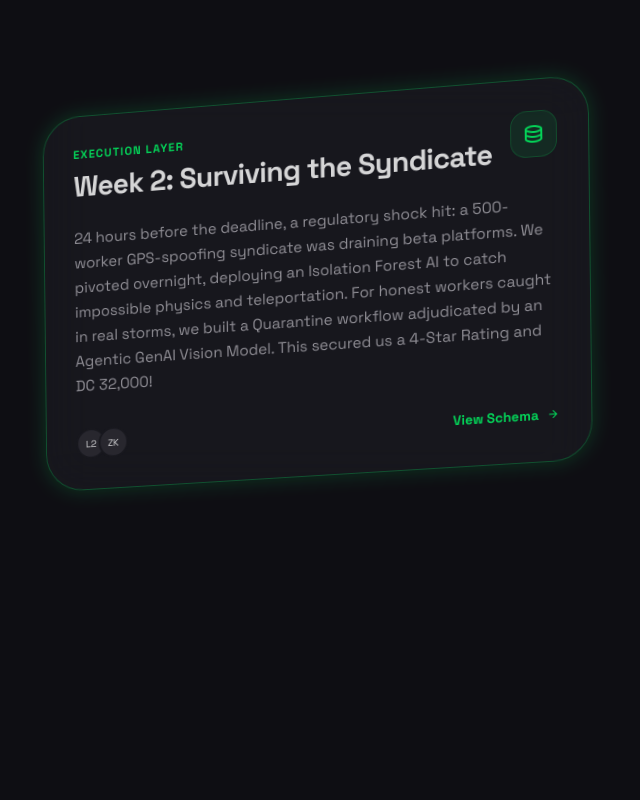
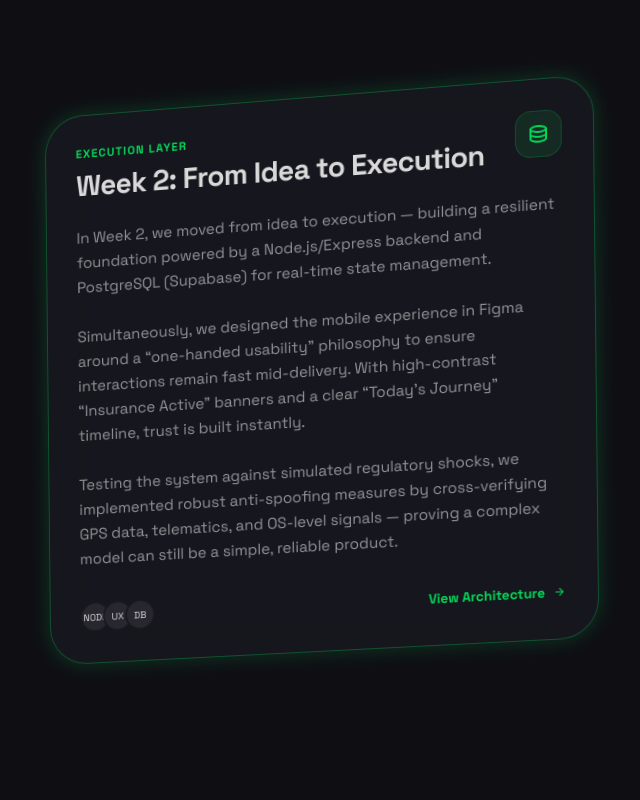
Before and after one commit to TarunSitaraman/devtrails-blog, a React (Vite) app: page / in a window 1280 px wide. Shown: the part 1240-2040 px from the top of the page, without its empty margins (254-894 px from the left). Built offline with nearby package versions, Linux system fonts and the light colour scheme.

Commit message:
Updated week 2

```diff
--- a/src/components/FeatureModal.jsx
+++ b/src/components/FeatureModal.jsx
@@ -60,10 +60,10 @@ export default function FeatureModal({ itemId, onClose }) {
             </div>
             <div>
               <h3 className="text-white font-bold text-lg tracking-tight">
-                {itemId === 0 ? 'Parametric Surcharge Flow' : itemId === 1 ? 'Quarantine Workflow Matrix' : 'Live XGBoost Sandbox'}
+                {itemId === 0 ? 'Parametric Surcharge Flow' : itemId === 1 ? 'Execution Architecture & Anti-Spoofing' : 'Live XGBoost Sandbox'}
               </h3>
               <p className="text-on-surface-variant text-xs uppercase tracking-widest">
-                {itemId === 0 ? 'Module Inspector' : itemId === 1 ? 'Schema Viewer' : 'Interactive Demo'}
+                {itemId === 0 ? 'Module Inspector' : itemId === 1 ? 'System Overview' : 'Interactive Demo'}
               </p>
             </div>
           </div>
@@ -165,6 +165,38 @@ export default function FeatureModal({ itemId, onClose }) {
                   <p className="text-lg font-bold text-secondary text-center">Agentic Vision<br/><span className="text-sm text-secondary/70 font-normal">Claim Adjudication</span></p>
                 </div>
               </div>
+
+              {/* Additional Week 2 Deliverables */}
+              <div className="mt-12 mb-8">
+                <h5 className="text-sm font-bold text-on-surface-variant uppercase tracking-widest mb-6 text-center">Week 2 Production Milestones</h5>
+                <div className="grid grid-cols-1 md:grid-cols-3 gap-6">
+
+                  <div className="scroll-animate-card opacity-0 translate-y-12 transition-all duration-700 ease-out delay-100 p-6 rounded-2xl bg-[#0e0e13] border border-outline-variant/20 shadow-lg flex flex-col gap-4 hover:border-primary/30 group">
+                    <span className="material-symbols-outlined text-3xl text-primary group-hover:scale-110 transition-transform">dns</span>
+                    <div>
+                      <h6 className="text-white font-bold mb-2">High-Performance Backend</h6>
+                      <p className="text-xs text-on-surface-variant leading-relaxed">Built a resilient Node.js/Express infrastructure backed by PostgreSQL (Supabase) for seamless, real-time state management.</p>
+                    </div>
+                  </div>
+
+                  <div className="scroll-animate-card opacity-0 translate-y-12 transition-all duration-700 ease-out delay-200 p-6 rounded-2xl bg-[#0e0e13] border border-outline-variant/20 shadow-lg flex flex-col gap-4 hover:border-secondary/30 group">
+                    <span className="material-symbols-outlined text-3xl text-secondary group-hover:scale-110 transition-transform">touch_app</span>
+                    <div>
+                      <h6 className="text-white font-bold mb-2">Figma "One-Handed" UX</h6>
+                      <p className="text-xs text-on-surface-variant leading-relaxed">Designed high-contrast "Insurance Active" banners and "Today's Journey" timelines tailored for mid-delivery usability.</p>
+                    </div>
+                  </div>
+
+                  <div className="scroll-animate-card opacity-0 translate-y-12 transition-all duration-700 ease-out delay-300 p-6 rounded-2xl bg-[#0e0e13] border border-outline-variant/20 shadow-lg flex flex-col gap-4 hover:border-white/30 group">
+                    <span className="material-symbols-outlined text-3xl text-white group-hover:scale-110 transition-transform">bolt</span>
+                    <div>
+                      <h6 className="text-white font-bold mb-2">Zero-Touch Claims</h6>
+                      <p className="text-xs text-on-surface-variant leading-relaxed">Engineered a frictionless interface that automatically pushes "Disruption Detected" alerts when rigorous triggers are met.</p>
+                    </div>
+                  </div>
+
+                </div>
+              </div>
             </div>
           )}
 
--- a/src/components/TimelineSpine.jsx
+++ b/src/components/TimelineSpine.jsx
@@ -17,15 +17,15 @@ const cardsData = [
   },
   {
     layer: 'Execution Layer',
-    title: 'Week 2: Surviving the Syndicate',
+    title: 'Week 2: From Idea to Execution',
     icon: 'database',
-    content: '24 hours before the deadline, a regulatory shock hit: a 500-worker GPS-spoofing syndicate was draining beta platforms. We pivoted overnight, deploying an Isolation Forest AI to catch impossible physics and teleportation. For honest workers caught in real storms, we built a Quarantine workflow adjudicated by an Agentic GenAI Vision Model. This secured us a 4-Star Rating and DC 32,000!',
+    content: "In Week 2, we moved from idea to execution — building a resilient foundation powered by a Node.js/Express backend and PostgreSQL (Supabase) for real-time state management.\n\nSimultaneously, we designed the mobile experience in Figma around a “one-handed usability” philosophy to ensure interactions remain fast mid-delivery. With high-contrast “Insurance Active” banners and a clear “Today’s Journey” timeline, trust is built instantly.\n\nTesting the system against simulated regulatory shocks, we implemented robust anti-spoofing measures by cross-verifying GPS data, telematics, and OS-level signals — proving a complex model can still be a simple, reliable product.",
     glowClass: 'kinetic-glow-green',
     accentColor: 'text-secondary',
     bgLight: 'bg-secondary/10',
     borderLight: 'border-secondary/20',
-    tags: ['L2', 'ZK'],
-    action: 'View Schema',
+    tags: ['NODE', 'UX', 'DB'],
+    action: 'View Architecture',
     locked: false,
   },
   {
```
